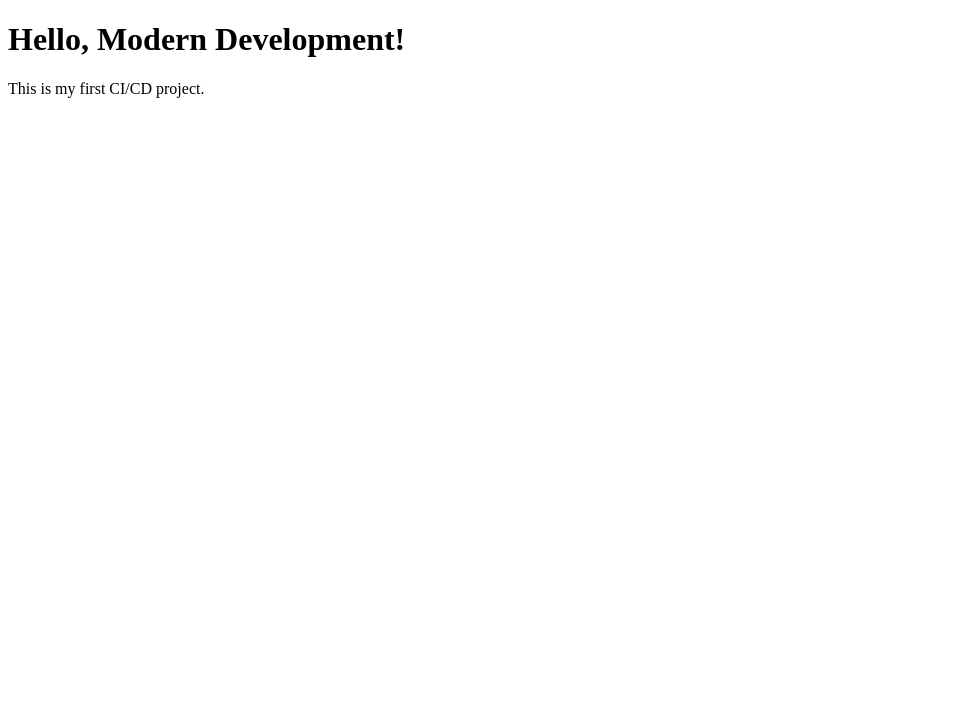
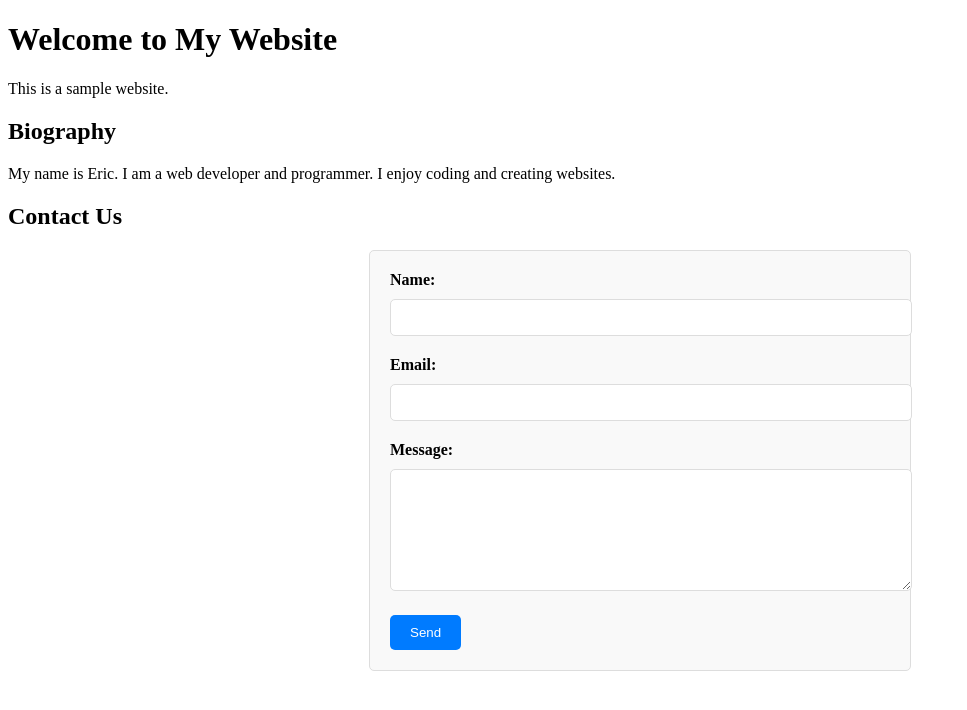
Before and after one commit to eeqmcsqrd11/jubilant-lamp, a plain HTML site: page index.html in a window 1280 px wide. Shown: the whole page, without its empty margins (0-967 px from the left). Drawn offline with Linux system fonts and the light colour scheme.

Commit message:
Update website to add contact form.

```diff
--- a/index.html
+++ b/index.html
@@ -1,11 +1,32 @@
 <!DOCTYPE html>
 <html>
-<head>
-	<title>My First Project</title>
-	<link rel="stylesheet" href="stles.css">
-</head>
-<body>
-	<h1>Hello, Modern Development!</h1>
-	<p>This is my first CI/CD project.</p>
-</body>
+  <head>
+    <meta charset="UTF-8">
+    <title>My Website</title>
+    <link rel="stylesheet" href="styles.css">
+    <script src="script.js"></script>
+  </head>
+  <body>
+    <h1>Welcome to My Website</h1>
+    <p>This is a sample website.</p>
+
+    <section id="biography">
+      <h2>Biography</h2>
+      <p>My name is Eric. I am a web developer and programmer. I enjoy coding and creating websites.</p>
+    </section>
+
+    <h2>Contact Us</h2>
+    <form id="contact-form">
+      <label for="name">Name:</label>
+      <input type="text" id="name" name="name" required>
+
+      <label for="email">Email:</label>
+      <input type="email" id="email" name="email" required>
+
+      <label for="message">Message:</label>
+      <textarea id="message" name="message" required></textarea>
+
+      <button type="submit">Send</button>
+    </form>
+  </body>
 </html>
--- a/styles.css
+++ b/styles.css
@@ -1,12 +1,41 @@
-body {
-	font-family: Arial, sans-serif;
-	max-width: 800px;
-	margin: 50px auto;
-	padding: 20px;
-	background: linear-gradient(135deg, #667eea 0%, #764ba2 100%);
+form {
+  max-width: 500px;
+  margin: 0 auto;
+  padding: 20px;
+  background-color: #f9f9f9;
+  border: 1px solid #ddd;
+  border-radius: 5px;
 }
 
-h1 {
-	border-bottom: 3px solid white;
-	padding-bottom: 10px;
+label {
+  display: block;
+  margin-bottom: 10px;
+  font-weight: bold;
 }
+
+input[type="text"],
+input[type="email"],
+textarea {
+  width: 100%;
+  padding: 10px;
+  border: 1px solid #ddd;
+  border-radius: 5px;
+  margin-bottom: 20px;
+}
+
+button[type="submit"] {
+  background-color: #007bff;
+  color: #fff;
+  padding: 10px 20px;
+  border: none;
+  border-radius: 5px;
+  cursor: pointer;
+}
+
+button[type="submit"]:hover {
+  background-color: #0056b3;
+}
+
+textarea {
+  height: 100px;
+}
```
